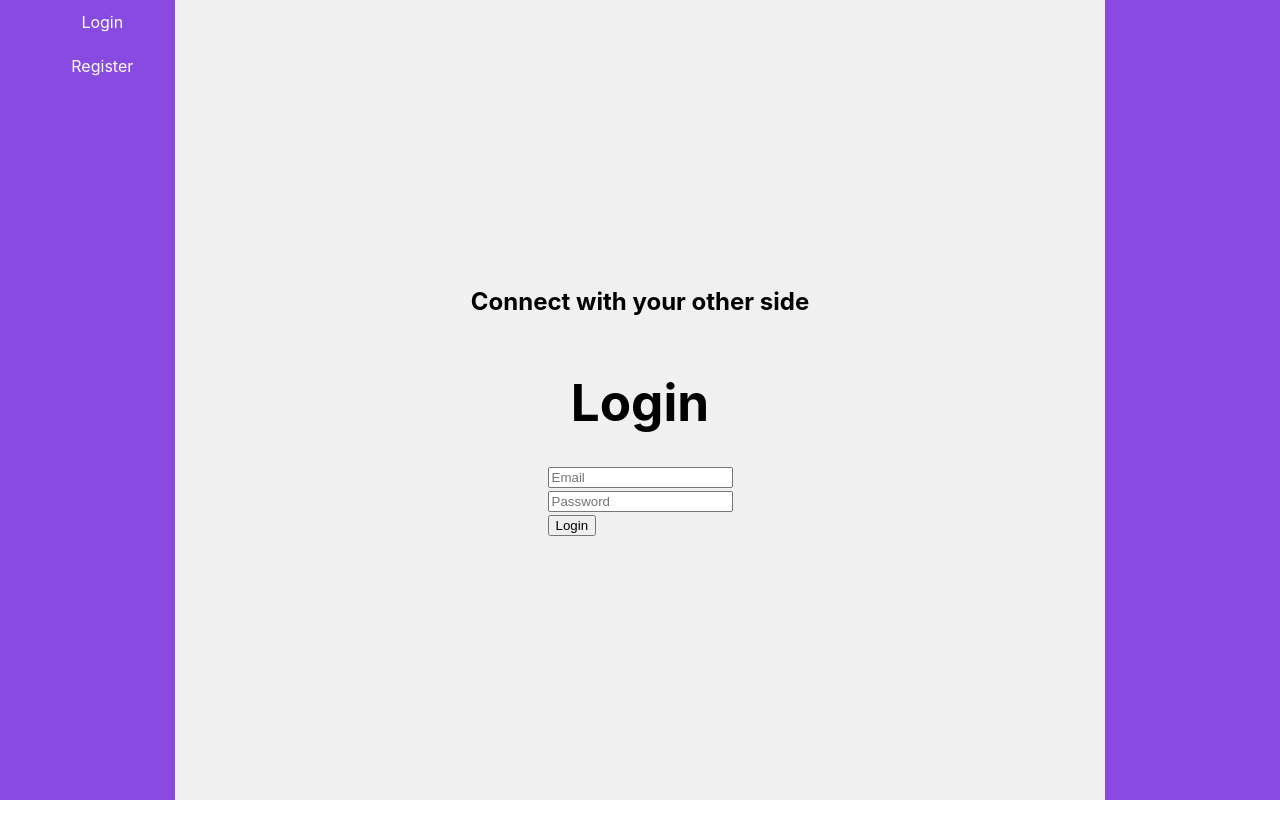
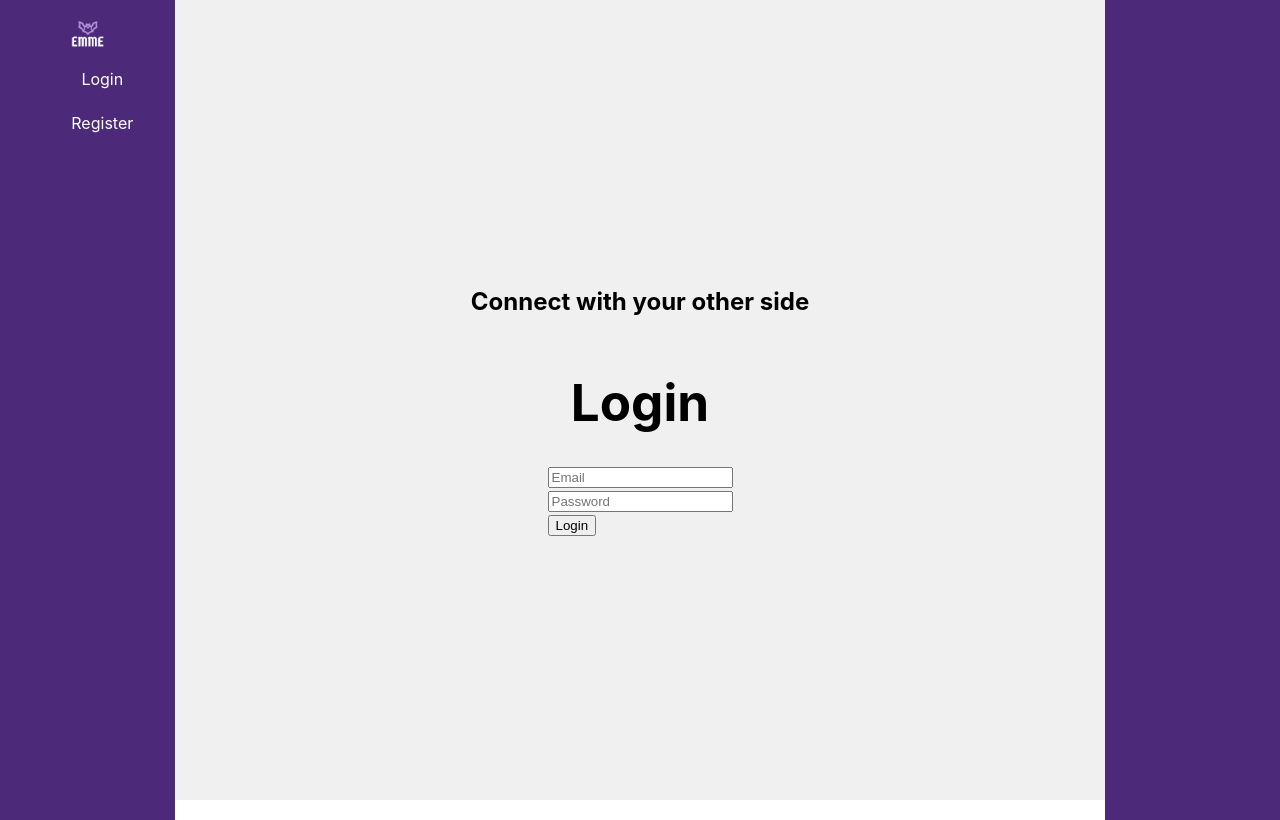
Before and after one commit to 1Crazymoney/frontend-SocialMedia, a React (Vite) app: page /login in a window 1280 px wide. Built offline with nearby package versions, Linux system fonts and the light colour scheme.

Commit message:
style: navbar and sidebar

```diff
--- a/src/App.css
+++ b/src/App.css
@@ -4,29 +4,6 @@
   flex-direction: column;
   height: 100vh;
   width: 100vw;
-}
-
-.navbar {
-  background-color: #894ae2;
-  height: 15%;
-  display: flex;
-  flex-direction: row;
-  justify-content: space-between;
-  align-items: center;
-}
-
-.nav-item {
-  width: 100%;
-  padding: 10px 15px;
-  text-align: center;
-  color: #ffffff;
-  background-color: var(--light-violet);
-  transition: background-color 0.3s ease;
-  cursor: pointer;
-}
-
-.nav-item:hover {
-  background-color: var(--button);
 }
 
 .body {
--- /dev/null
+++ b/src/components/Nabvar/Navbar.css
@@ -0,0 +1,68 @@
+/* Estilos generales para pantallas pequeñas (verticales) */
+.app-container {
+    display: flex;
+    flex-direction: column;
+    height: 100vh;
+    width: 100vw;
+  }
+
+  .navbar {
+    background-color: var(--button);
+    height: 15%;
+    display: flex;
+    flex-direction: row;
+    justify-content: space-between;
+    align-items: center;
+    padding: 0 10px; /* Asegura un poco de espacio en los bordes */
+  }
+
+  .nav-item {
+    width: 100%;
+    padding: 10px 15px;
+    text-align: center;
+    color: #ffffff;
+    background-color: var(--button);
+    transition: background-color 0.3s ease;
+    cursor: pointer;
+  }
+
+  .nav-item:hover {
+    background-color: var(--light-violet);
+  }
+
+  .img-nav-item {
+    max-width: 100%; /* Hace que la imagen no exceda el ancho del contenedor */
+    height: auto; /* Mantiene la proporción de la imagen */
+    display: block; /* Elimina el espacio en blanco debajo de la imagen */
+  }
+
+  /* Estilos para pantallas grandes (horizontales) */
+  @media (min-width: 768px) {
+    .app-container {
+      flex-direction: row;
+    }
+
+    .navbar {
+      width: 15%;
+      height: 100vh;
+      display: flex;
+      flex-direction: column;
+      justify-content: flex-start;
+      align-items: center; /* Centra la imagen en el contenedor */
+      padding: 10px 0; /* Asegura un poco de espacio en los bordes */
+    }
+
+    .body {
+      width: 80%;
+      height: 100vh;
+    }
+
+    .sidebar {
+      width: 15%;
+      height: 100vh;
+      align-self: flex-end;
+      justify-self: flex-end;
+      display: flex;
+      flex-direction: column;
+    }
+  }
--- a/src/components/Nabvar/Navbar.jsx
+++ b/src/components/Nabvar/Navbar.jsx
@@ -2,6 +2,8 @@ import React from 'react';
 import { useNavigate } from 'react-router-dom';
 import { Surfer } from '../Surfer/Surfer';
 import { useAuth } from '../../contexts/AuthContext/AuthContext';
+import './Navbar.css'
+import bannerImage from '../../assets/img/banner-EMME.png';
 
 export const Navbar = () => {
     const navigate = useNavigate();
@@ -9,6 +11,7 @@ export const Navbar = () => {
 
     return (
         <nav className='navbar'>
+            <img className='img-nav-item' src={bannerImage} alt='Banner' />
             {!isLoggedIn ? (
                 <>
                     <Surfer
--- a/src/components/PostCard/PostCard.css
+++ b/src/components/PostCard/PostCard.css
@@ -72,7 +72,7 @@
 }
 
 .like-button.liked {
-  background-color: var(--ligth-violet);
+  background-color: var(--light-violet);
 }
 
 .likes-counter {
--- a/src/components/Sidebar/Sidebar.jsx
+++ b/src/components/Sidebar/Sidebar.jsx
@@ -3,7 +3,7 @@ import React from 'react';
 export const Sidebar = () => {
 	return (
 		<>
-			<aside className='sidebar'>
+			<aside className='navbar'>
 			</aside>
 		</>
 	);
--- a/src/index.css
+++ b/src/index.css
@@ -7,8 +7,8 @@
   text-rendering: optimizeLegibility;
   -webkit-font-smoothing: antialiased;
   -moz-osx-font-smoothing: grayscale;
-  --light-violet: #894ae2;
-  --button: #561098;
+  --light-violet: #b493dd;
+  --button: #4d2a79;
 }
 
 a {
--- a/src/views/admin/Admin.css
+++ b/src/views/admin/Admin.css
@@ -48,7 +48,7 @@
 }
 
 .button:hover {
-    background-color: var(--ligth-violet);
+    background-color: var(--light-violet);
 }
 
 /* Adjusted button styling for different actions */
```
Lines whose indentation alone changed are shown as unchanged.
